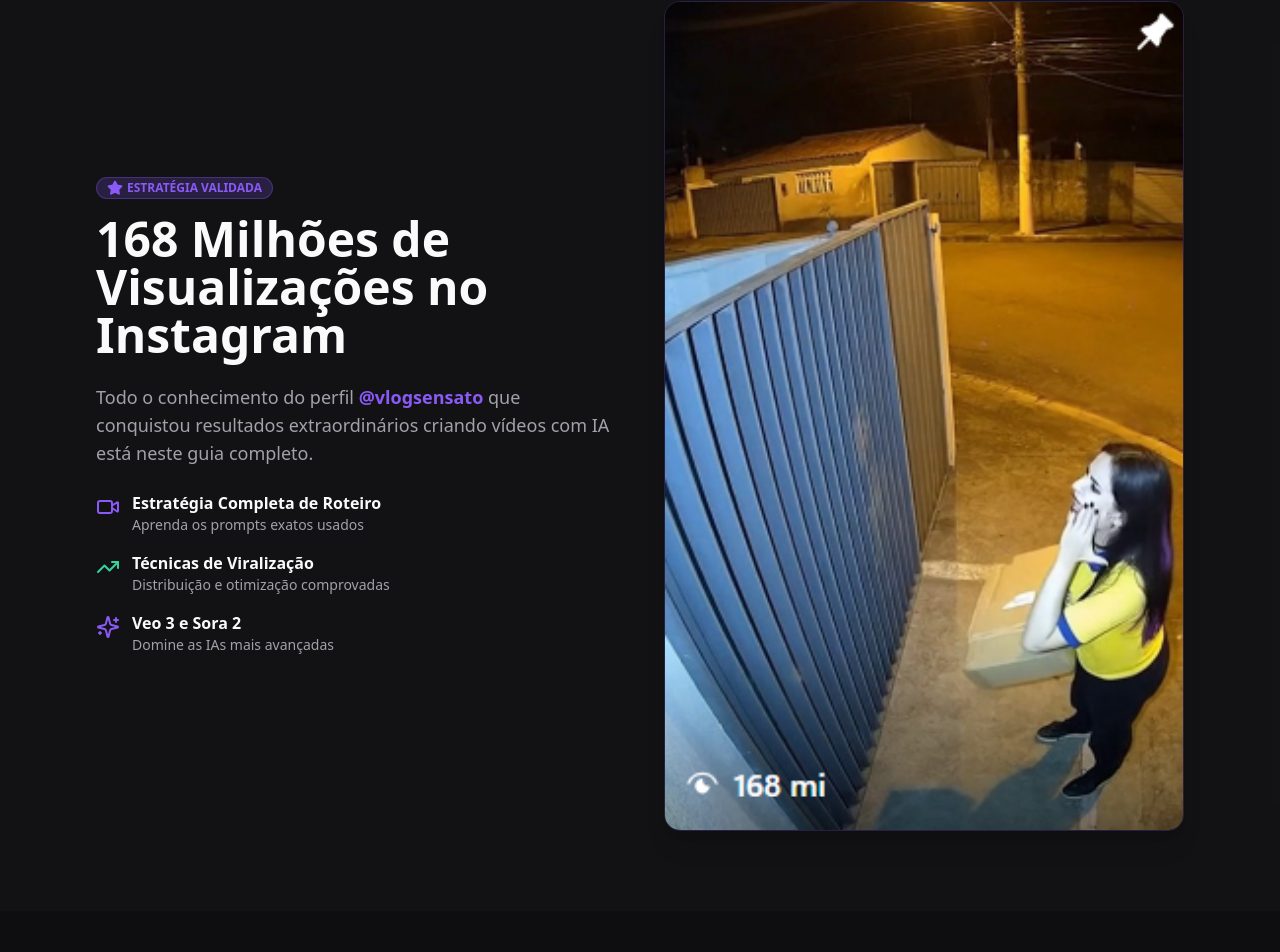
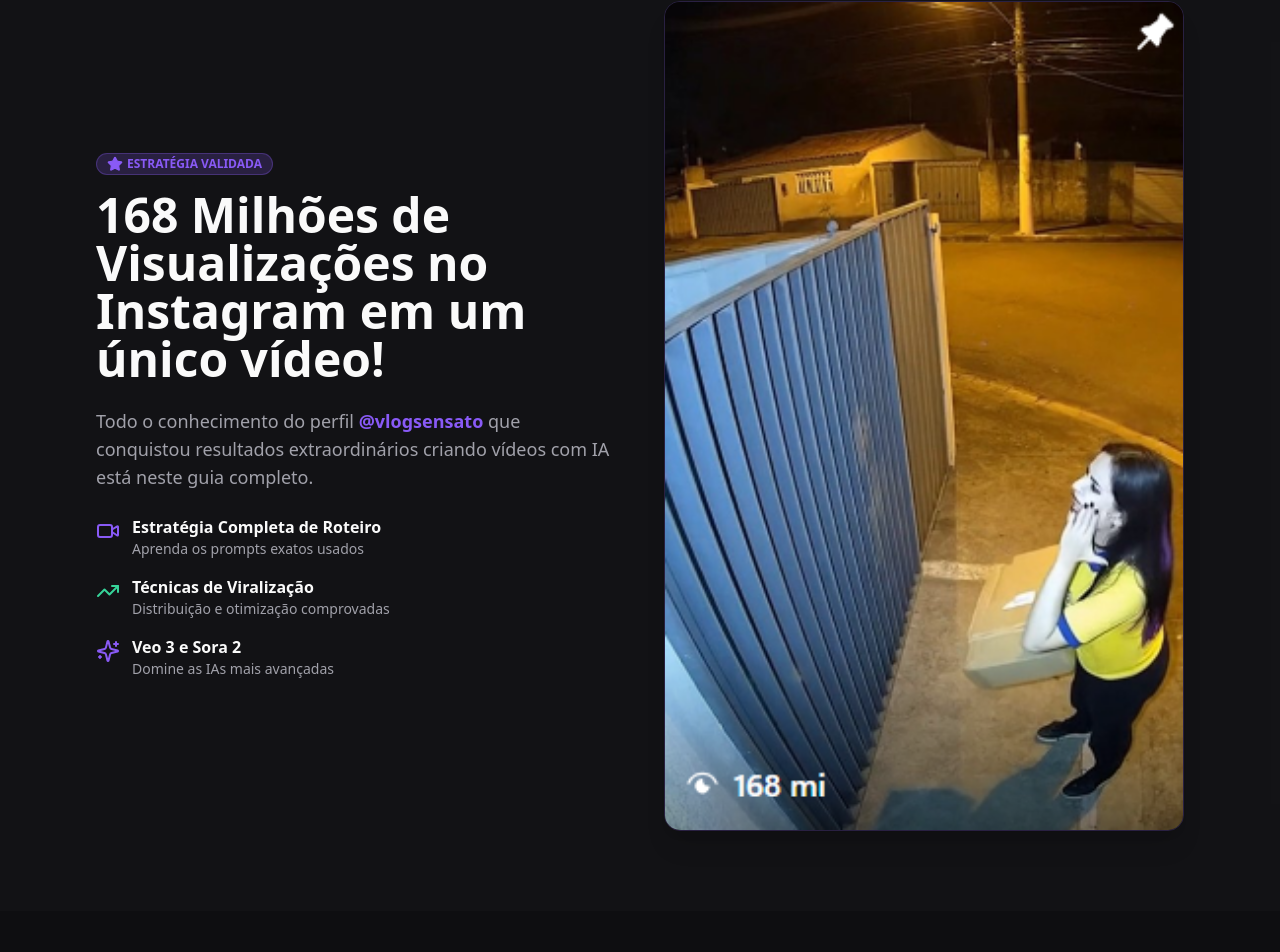
Before and after one commit to cosmozoico/veosora-vault, a React (Vite) app: page / in a window 1280 px wide. Shown: the part 721-1673 px from the top of the page. Built offline with nearby package versions, Linux system fonts and the light colour scheme; the HTML template or start-up script is replaced by a standard one.

Commit message:
Update social proof text
Update the social proof section to include "em um único vídeo!" to the headline.

```diff
--- a/src/pages/Index.tsx
+++ b/src/pages/Index.tsx
@@ -99,7 +99,7 @@ const Index = () => {
                 ESTRATÉGIA VALIDADA
               </Badge>
               <h2 className="text-4xl md:text-5xl font-bold mb-6">
-                168 Milhões de Visualizações no Instagram
+                168 Milhões de Visualizações no Instagram em um único vídeo!
               </h2>
               <p className="text-lg text-muted-foreground mb-6">
                 Todo o conhecimento do perfil <span className="text-primary font-bold">@vlogsensato</span> que conquistou resultados extraordinários criando vídeos com IA está neste guia completo.
```
